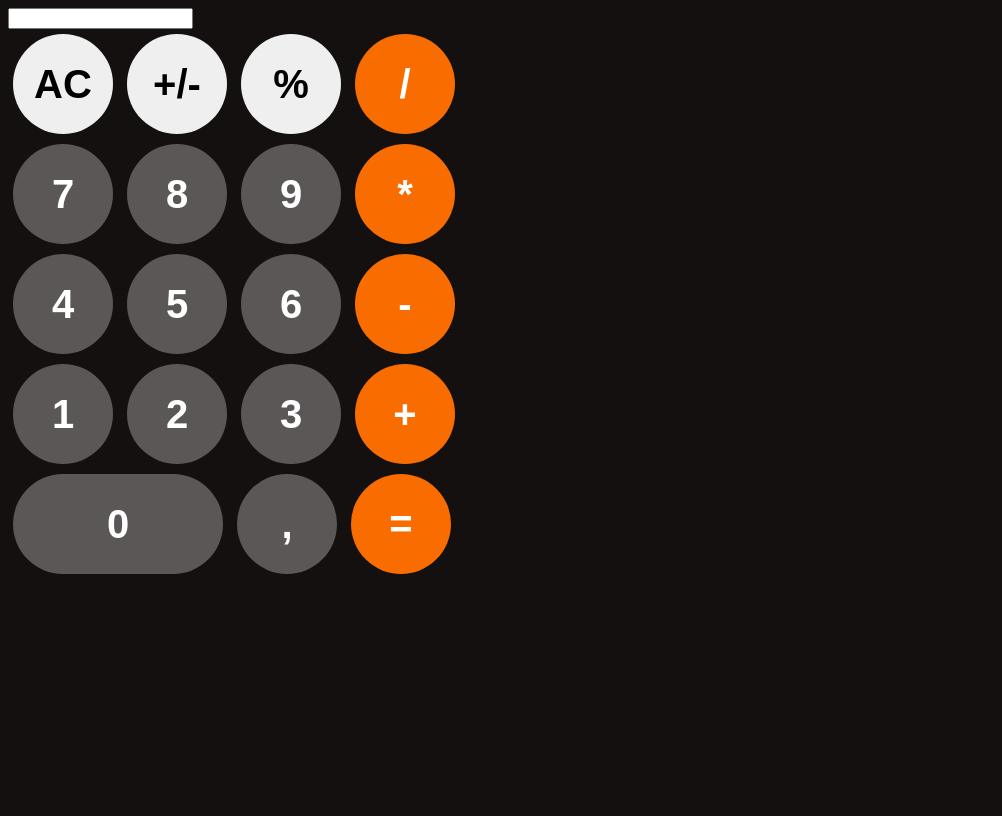
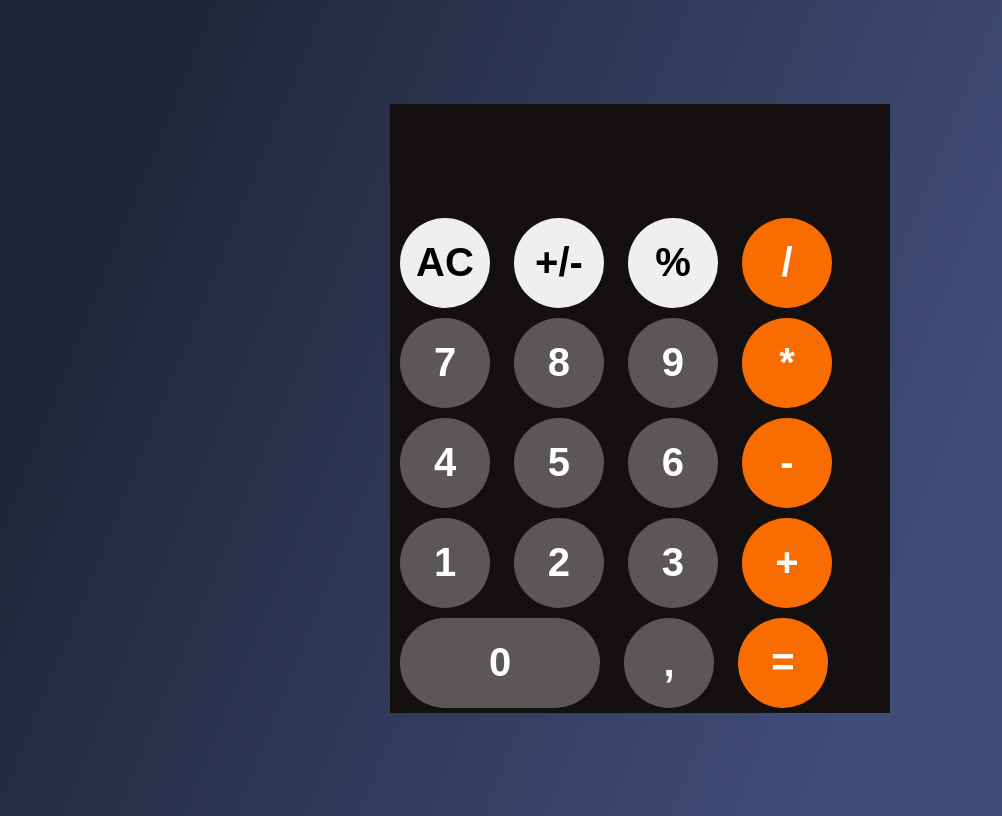
Before and after one commit to jaellomiya/CodSoft-Calculator-App, a plain HTML site: page index.html in a window 1280 px wide. Shown: the whole page, without its empty margins (0-1002 px from the left). Drawn offline with nearby package versions, Linux system fonts and the light colour scheme.

Commit message:
Added CSS to the project and updated HTML

```diff
--- a/index.html
+++ b/index.html
@@ -4,11 +4,17 @@
     <meta charset="UTF-8" />
     <meta name="viewport" content="width=device-width, initial-scale=1.0" />
     <title>Calculator App</title>
+    <link rel="preconnect" href="https://fonts.googleapis.com" />
+    <link rel="preconnect" href="https://fonts.gstatic.com" crossorigin />
+    <link
+      href="https://fonts.googleapis.com/css2?family=DM+Serif+Display&family=Playfair+Display:wght@400;500&display=swap"
+      rel="stylesheet"
+    />
     <link rel="stylesheet" href="styles.css" />
   </head>
   <body>
-    <div id="calculator">
-      <input id="display" readonly />
+    <div id="calculator" class="calculator">
+      <input id="display" class="display" readonly />
       <div id="keys">
         <button class="opps" onclick="clearDiaplay()">AC</button>
         <button class="opps" onclick="displayOperation('+/-')">+/-</button>
@@ -21,19 +27,19 @@
         <button class="number" onclick="displayNumber('9')">9</button>
         <button class="operation" onclick="displayOperation('*')">*</button>
       </div>
-       <div>
+      <div>
         <button class="number" onclick="displayNumber('4')">4</button>
         <button class="number" onclick="displayNumber('5')">5</button>
         <button class="number" onclick="displayNumber('6')">6</button>
         <button class="operation" onclick="displayOperation('-')">-</button>
       </div>
-       <div>
+      <div>
         <button class="number" onclick="displayNumber('1')">1</button>
         <button class="number" onclick="displayNumber('2')">2</button>
         <button class="number" onclick="displayNumber('3')">3</button>
         <button class="operation" onclick="displayOperation('+')">+</button>
       </div>
-       <div>
+      <div>
         <button class="zero" onclick="displayNumber('0')">0</button>
         <button class="number" onclick="displayOperation(',')">,</button>
         <button class="operation" onclick="calculate()">=</button>
--- a/styles.css
+++ b/styles.css
@@ -1,12 +1,37 @@
 body {
-    background: #141010
+  background: linear-gradient(
+    112.1deg,
+    rgb(32, 38, 57) 11.4%,
+    rgb(63, 76, 119) 70.2%
+  );
+  display: flex;
+  align-items: center;
+  justify-content: center;
+  height: 100vh;
+}
+
+.calculator {
+  font-family: "DM Serif Display", serif;
+  font-family: "Playfair Display", serif;
+  max-width: 500px;
+  background: #141010;
+}
+
+.display {
+  width: 80%;
+  padding: 20px 20px 20px 20px;
+  font-size: 60px;
+  font-weight: 800;
+  text-align: left;
+  border: none;
+  background: #141010;
 }
 
 button {
-    width: 100px;
-    height: 100px;
+  width: 90px;
+  height: 90px;
   border-radius: 50px;
-    margin: 5px;
+  margin: 5px 10px 5px 10px;
   border: none;
   color: #fff;
   font-size: 40px;
@@ -14,6 +39,37 @@ button {
   cursor: pointer;
 }
 
+/* This is when the cursor hovers on the buttons -starts here */
+.operation:hover {
+  background-color: #f18f44;
+}
+
+.number:hover,
+.zero:hover {
+  background-color: #858080;
+}
+
+.opps:hover {
+  background-color: #cac5c5;
+}
+/* This is when the cursor hovers on the buttons -ends here */
+
+/* This is when the cursor clicks on the buttons -starts here */
+.operation:active {
+  background-color: #f18f44;
+}
+
+.number:active,
+.zero:active {
+  background-color: #858080;
+}
+
+.opps:active {
+  background-color: #cac5c5;
+}
+/* This is when the cursor clicks on the buttons -ends here */
+
+/* colors of the buttons - starts here */
 .operation {
   background-color: #f96d00;
 }
@@ -28,5 +84,6 @@ background-color: #5c5757;
 
 .zero {
   background-color: #5c5757;
-width: 210px;
+  width: 200px;
 }
+/* Colors of the buttons - ends here */
```
Lines whose indentation alone changed are shown as unchanged.
